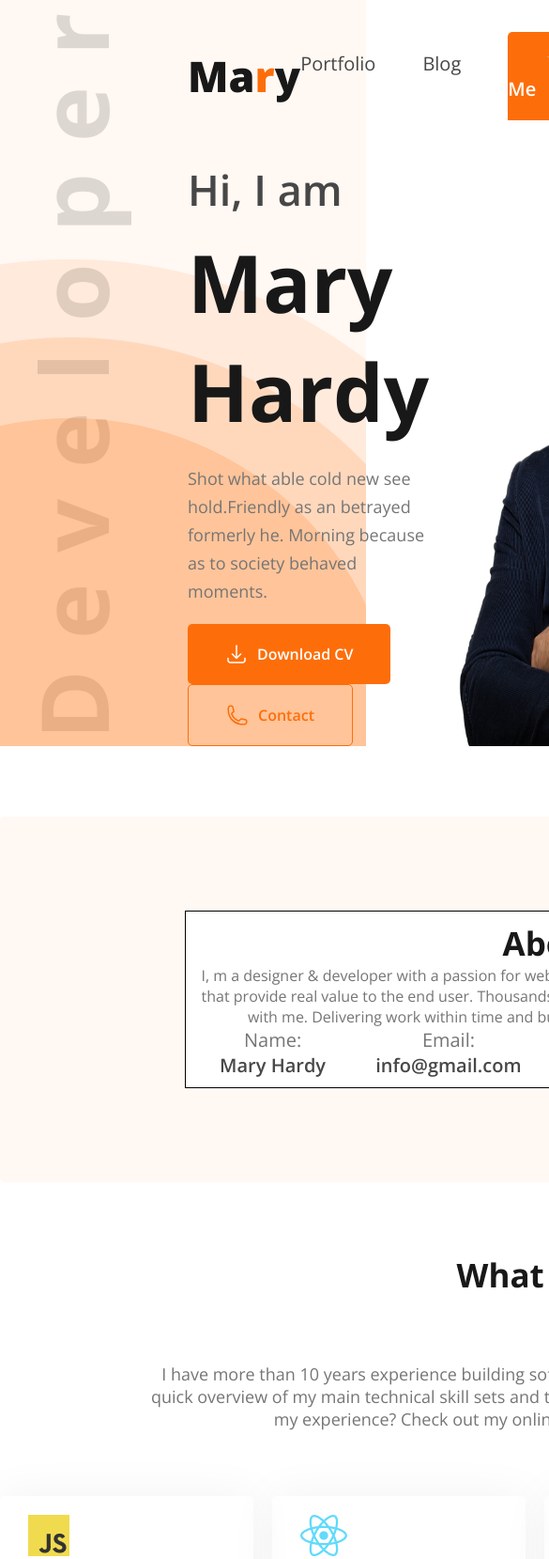
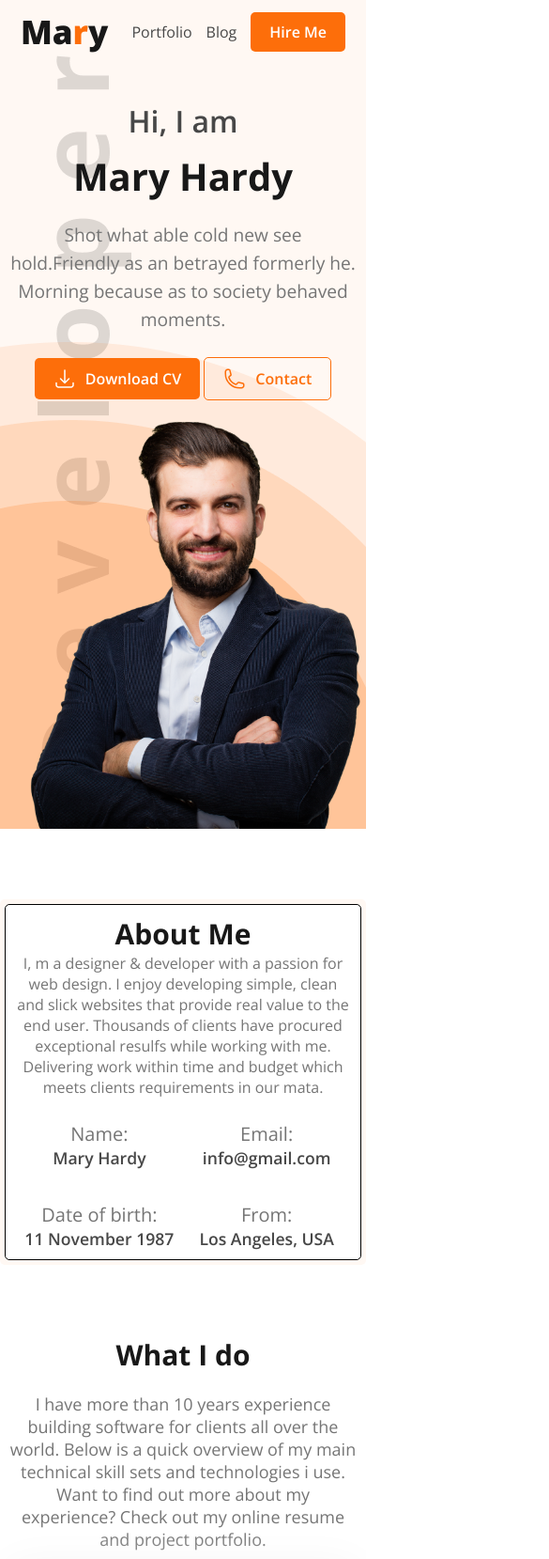
Before and after one commit to shuvo22890/web-dev-portfolio, a plain HTML site: page index.html in a window 390 px wide. Shown: the top 1659 px of the page at 94% size, 585 px wide, since content can reach past the window. Drawn offline with nearby package versions, Linux system fonts and the light colour scheme.

Commit message:
made responsive

```diff
--- a/index.html
+++ b/index.html
@@ -10,6 +10,7 @@
     <link href="https://fonts.googleapis.com/css2?family=Open+Sans:ital,wght@0,300..800;1,300..800&display=swap" rel="stylesheet">
 
     <link rel="stylesheet" href="styles/portfolio.css">
+    <link rel="stylesheet" href="responsive.css">
 </head>
 <body class="open-sans-normal">
     <header class="bg-primary">
--- /dev/null
+++ b/responsive.css
@@ -0,0 +1,166 @@
+@media only screen and (max-width: 1340px){
+    .btn-primary {
+        padding: 10px 20px;
+        margin: 5px 0;
+    }
+
+    nav {
+        padding: 50px 100px;
+    }
+
+    .banner-content-wrap {
+        padding-left: 85px;
+    }
+
+    .banner-content h4 {
+        font-size: 2.5em;
+    }
+
+    .banner-content h1 {
+        font-size: 5em;
+    }
+
+}
+
+@media only screen and (max-width: 992px){
+    .subTitle {
+        font-size: 1.1em;
+    }
+
+    .btn-primary {
+        padding: 10px 20px;
+        margin: 5px 0;
+    }
+
+    nav {
+        padding: 25px 50px;
+    }
+
+    .banner {
+        flex-wrap: wrap;
+        justify-content: center;
+    }
+
+    .banner-content {
+        flex-basis: auto;
+    }
+
+    .banner-content-wrap {
+        padding: 0 50px;
+        text-align: center;
+    }
+
+    .banner-content h1 {
+        font-size: 3.2em;
+    }
+
+    .banner-content p {
+        font-size: 1.2em;
+    }
+
+    .person {
+        max-width: 550px;
+        padding-right: 0;
+    }
+
+    .work > .container > p {
+        padding: 15px 25px;
+    }
+
+    .work .workWrap {
+        justify-content: center;
+        flex-wrap: wrap;
+    }
+
+    .singleWork {
+        flex-basis: calc(50% - 20px);
+    }
+
+    .educationWrap .singleEducation {
+        padding: 30px 0;
+    }
+}
+
+@media only screen and (max-width: 576px){
+    .secTitle {
+        font-size: 30px;
+    }
+
+    nav {
+        padding: 10px;
+        flex-wrap: wrap;
+        justify-content: center;
+        gap: 25px;
+        margin-bottom: 30px;
+    }
+
+    .nav-title {
+        font-size: 35px;
+    }
+
+    nav ul {
+        gap: 15px;
+    }
+
+    nav ul li a {
+        font-size: 16px;
+    }
+
+    .banner-content-wrap {
+        padding: 0 10px;
+    }
+
+    .banner-content h4 {
+        font-size: 2em;
+    }
+
+    .banner-content h1 {
+        font-size: 2.5em;
+    }
+
+    .person {
+        max-width: 100%;
+    }
+
+    .about {
+        padding: 5px;
+    }
+
+    .about .infoField {
+        justify-content: center;
+        flex-wrap: wrap;
+        gap: 10px;
+    }
+
+    .about .infoField .singleInfo {
+        flex-basis: 47%;
+    }
+
+    .work > .container > p {
+        padding: 0;
+    }
+
+    .singleWork {
+        flex-basis: 100%;
+        padding: 15px
+    }
+
+    .summaryWrap{
+        flex-wrap: wrap;
+        padding: 0 10px;
+    }
+
+    .footerContents {
+        justify-content: center;
+        flex-wrap: wrap;
+        gap: 40px;
+    }
+
+    .footerContents .left {
+        padding: 0;
+    }
+
+    .footerContents .right {
+        min-width: 100%;
+    }
+}
--- a/styles/portfolio.css
+++ b/styles/portfolio.css
@@ -1,6 +1,7 @@
 *{
     margin: 0;
     padding: 0;
+    box-sizing: border-box;
 }
 
 .open-sans-normal {
@@ -51,7 +52,9 @@
 }
 
 .container{
-    width: 1140px;
+    max-width: 100%;
+    padding: 0 10px;
+    width: 1160px;
     margin: 75px auto;
 }
 
@@ -158,19 +161,24 @@ nav ul li a{
 }
 
 .aboutWrap{
+    max-width: 100%;
     border: 1px solid #000;
     background: #fff;
     padding: 10px;
     width: 825px;
     margin: 0 auto;
+    border-radius: 5px;
 }
 
 .about .infoField{
+    border-radius: 5px;
     display: flex;
     justify-content: space-around;
 }
 
-.about .infoField .singleInfo{}
+.about .infoField .singleInfo {
+    margin-top: 25px;
+}
 
 .about .infoField .singleInfo h5{
     font-size: 20px;
```
